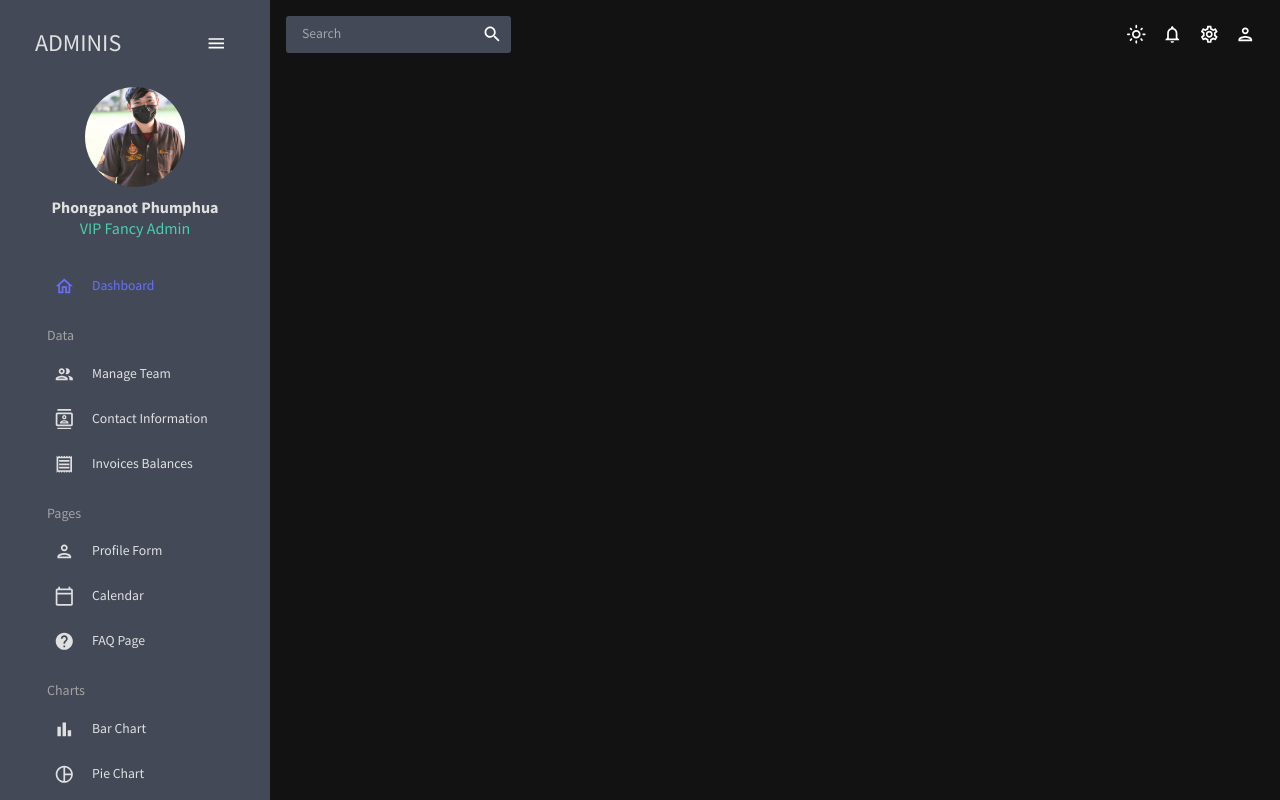
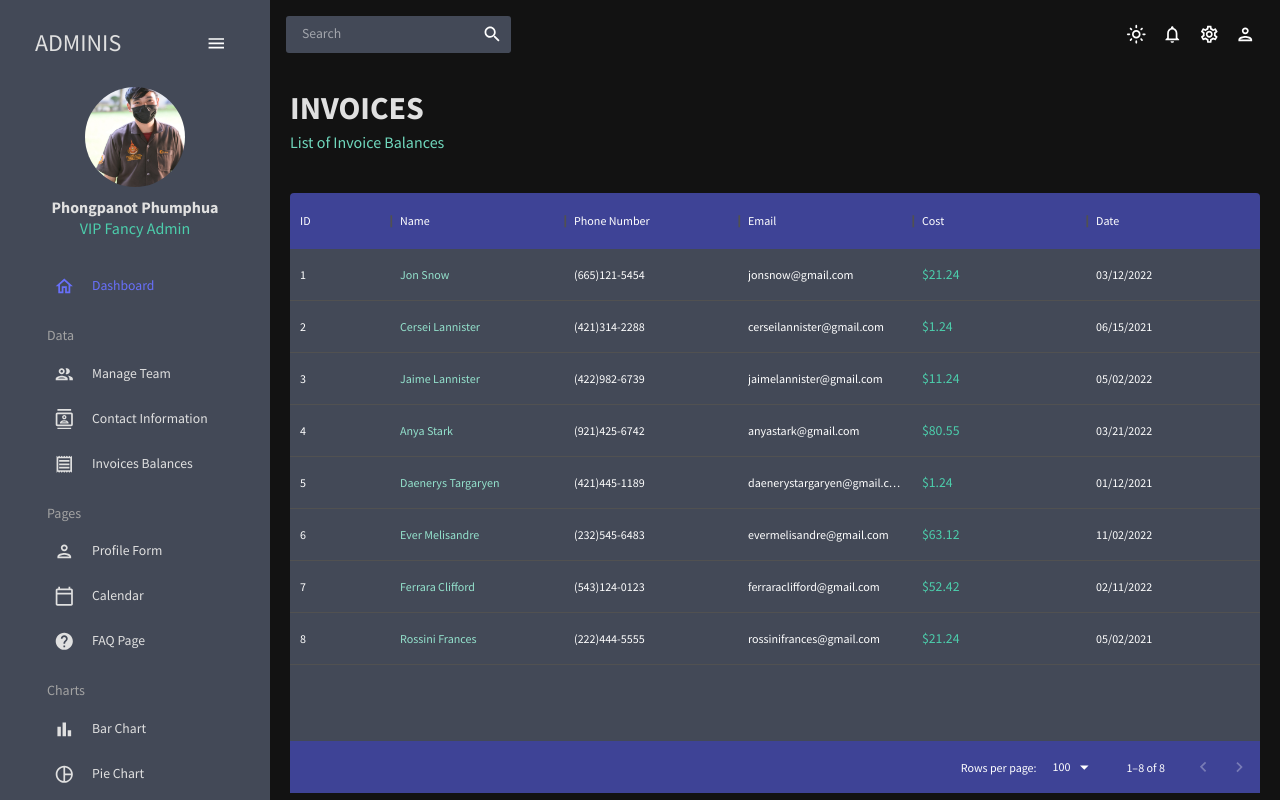
Before and after one commit to pntErk/React-admin-dashboard-app, a React (Create React App) app in the folder react-admin/: page /invoices in a window 1280 px wide. Built offline with nearby package versions, Linux system fonts and the light colour scheme.

Commit message:
create invoices page & Mui Data Grid

```diff
--- a/react-admin/src/App.js
+++ b/react-admin/src/App.js
@@ -6,8 +6,8 @@
 import Sidebar from "./scenes/global/Sidebar";
 // import Sidebar from "./scenes/global/Sidebar";
 import Team from "./scenes/team";
-// import Invoices from "./scenes/invoices";
-// import Contacts from "./scenes/contacts";
+import Invoices from "./scenes/invoices";
+import Contacts from "./scenes/contacts";
 // import Bar from "./scenes/bar";
 // import Form from "./scenes/form";
 // import Line from "./scenes/line";
@@ -30,8 +30,8 @@
             <Routes>
               <Route path="/" element={<DashBoard />} />
               <Route path="/team" element={<Team />} />
-              {/* <Route path="/contacts" element={<Contacts/>} /> */}
-              {/* <Route path="/invoices" element={<Invoices/>} /> */}
+              <Route path="/contacts" element={<Contacts />} />
+              <Route path="/invoices" element={<Invoices />} />
               {/* <Route path="/form" element={<Form/>} /> */}
               {/* <Route path="/bar" element={<Bar/>} /> */}
               {/* <Route path="/line" element={<Line/>} /> */}
--- /dev/null
+++ b/react-admin/src/scenes/contacts/index.jsx
@@ -0,0 +1,104 @@
+import { Box } from "@mui/material";
+import { DataGrid, GridToolbar } from "@mui/x-data-grid";
+import { tokens } from "../../theme";
+import { mockDataContacts } from "../../data/mockData";
+
+import Header from "../../components/Header";
+import { useTheme } from "@mui/material";
+
+const Contacts = () => {
+  const theme = useTheme();
+  const colors = tokens(theme.palette.mode);
+
+  const columns = [
+    { field: "id", headerName: "ID", flex: 0.5 },
+    { field: "registrarId", headerName: "Registrar ID" },
+    {
+      field: "name",
+      headerName: "Name",
+      flex: 1,
+      cellClassName: "name-column--cell",
+    },
+    {
+      field: "age",
+      headerName: "Age",
+      type: "number",
+      headerAlign: "left",
+      align: "left",
+    },
+    {
+      field: "phone",
+      headerName: "Phone Number",
+      flex: 1,
+    },
+    {
+      field: "email",
+      headerName: "Email",
+      flex: 1,
+    },
+    {
+      field: "address",
+      headerName: "Adress",
+      flex: 1,
+    },
+    {
+      field: "city",
+      headerName: "City",
+      flex: 1,
+    },
+    {
+      field: "zipCode",
+      headerName: "Zip Code",
+      flex: 1,
+    },
+  ];
+
+  return (
+    <Box m="20px">
+      <Header
+        title="CONTACTS"
+        subtitle="List of Contacts for Future Reference"
+      />
+      <Box
+        m="40px 0 0 0"
+        height="75vh"
+        sx={{
+          "& .MuiDataGrid-root": {
+            border: "none",
+          },
+          "& .MuiDataGrid-cell": {
+            borderBottom: "none",
+          },
+          "& .name-column--cell": {
+            color: colors.greenAccent[300],
+          },
+          "& .MuiDataGrid-columnHeaders": {
+            backgroundColor: colors.blueAccent[700],
+            borderBottom: "none",
+          },
+          "& .MuiDataGrid-virtualScroller": {
+            backgroundColor: colors.primary[400],
+          },
+          "& .MuiDataGrid-footerContainer": {
+            borderTop: "none",
+            backgroundColor: colors.blueAccent[700],
+          },
+          "& .MuiCheckbox-root": {
+            color: `${colors.greenAccent[200]} !important`,
+          },
+          "& .MuiDataGrid-toolbarContainer .MuiButton-text": {
+            color: `${colors.grey[100]} !important`,
+          },
+        }}
+      >
+        <DataGrid
+          rows={mockDataContacts}
+          columns={columns}
+          components={{ Toolbar: GridToolbar }}
+        />
+      </Box>
+    </Box>
+  );
+};
+
+export default Contacts;
--- /dev/null
+++ b/react-admin/src/scenes/invoices/index.jsx
@@ -0,0 +1,90 @@
+import { Box, Typography, useTheme } from "@mui/material";
+import { DataGrid, GridToolbar } from "@mui/x-data-grid";
+import { tokens } from "../../theme";
+import { mockDataInvoices } from "../../data/mockData";
+import Header from "../../components/Header";
+
+const Invoices = () => {
+  const theme = useTheme();
+  const colors = tokens(theme.palette.mode);
+
+  const columns = [
+    { field: "id", headerName: "ID" },
+    {
+      field: "name",
+      headerName: "Name",
+      flex: 1,
+      cellClassName: "name-column--cell",
+    },
+    {
+      field: "phone",
+      headerName: "Phone Number",
+      flex: 1,
+    },
+    {
+      field: "email",
+      headerName: "Email",
+      flex: 1,
+    },
+    {
+      field: "cost",
+      headerName: "Cost",
+      flex: 1,
+      renderCell: (params) => (
+        <Typography color={colors.greenAccent[500]}>
+          ${params.row.cost}
+        </Typography>
+      ),
+    },
+    {
+      field: "date",
+      headerName: "Date",
+      flex: 1,
+    },
+  ];
+
+  return (
+    <Box m="20px">
+      <Header
+        title="INVOICES"
+        subtitle="List of Invoice Balances"
+      />
+      <Box
+        m="40px 0 0 0"
+        height="75vh"
+        sx={{
+          "& .MuiDataGrid-root": {
+            border: "none",
+          },
+          "& .MuiDataGrid-cell": {
+            borderBottom: "none",
+          },
+          "& .name-column--cell": {
+            color: colors.greenAccent[300],
+          },
+          "& .MuiDataGrid-columnHeaders": {
+            backgroundColor: colors.blueAccent[700],
+            borderBottom: "none",
+          },
+          "& .MuiDataGrid-virtualScroller": {
+            backgroundColor: colors.primary[400],
+          },
+          "& .MuiDataGrid-footerContainer": {
+            borderTop: "none",
+            backgroundColor: colors.blueAccent[700],
+          },
+          "& .MuiCheckbox-root": {
+            color: `${colors.greenAccent[200]} !important`,
+          },
+        }}
+      >
+        <DataGrid
+          rows={mockDataInvoices}
+          columns={columns}
+        />
+      </Box>
+    </Box>
+  );
+};
+
+export default Invoices;
```
